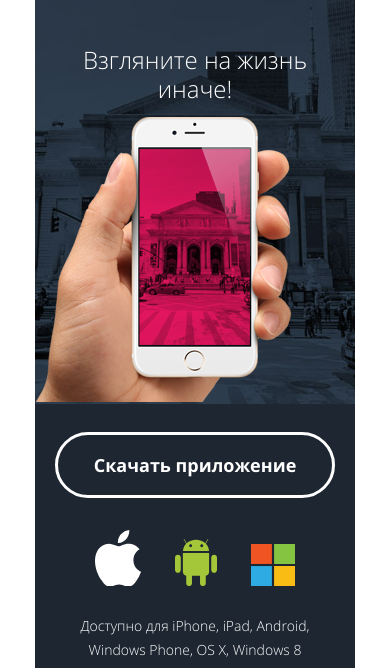
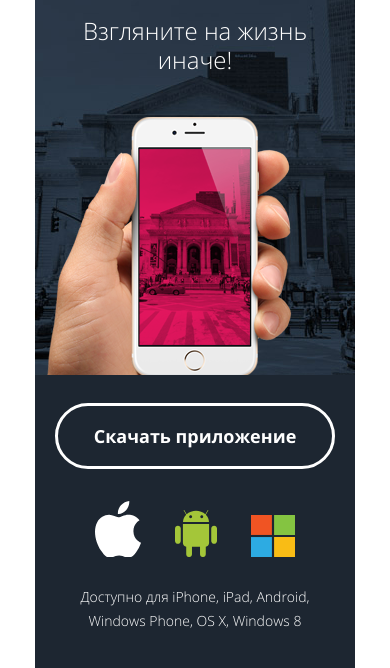
Before and after one commit to lypokgres/1346169-pink-20, a website: page source/index.html in a window 390 px wide. Shown: the part 159-827 px from the top of the page. Drawn offline with nearby package versions, Linux system fonts and the light colour scheme; files that its build step writes are made by us from their sources.

Commit message:
8. Начинаем верстать адаптивные сетки. Исправил синтаксические ошибки

```diff
--- a/source/less/blocks/intro.less
+++ b/source/less/blocks/intro.less
@@ -15,10 +15,6 @@
     background-image: url("../img/bg-back-desktop@1x.jpg");
   }
 
-  &--index {
-    padding-top: 29px;
-  }
-
   &--form {
     padding-top: 36px;
     padding-bottom: 51px;
@@ -31,7 +27,6 @@
 }
 
 .intro--index {
-
   &::before {
     position: absolute;
     content: "";
```
Also changed, not shown: source/less/blocks/study.less (+5 -5 lines), source/less/blocks/slogan.less (indentation only).
